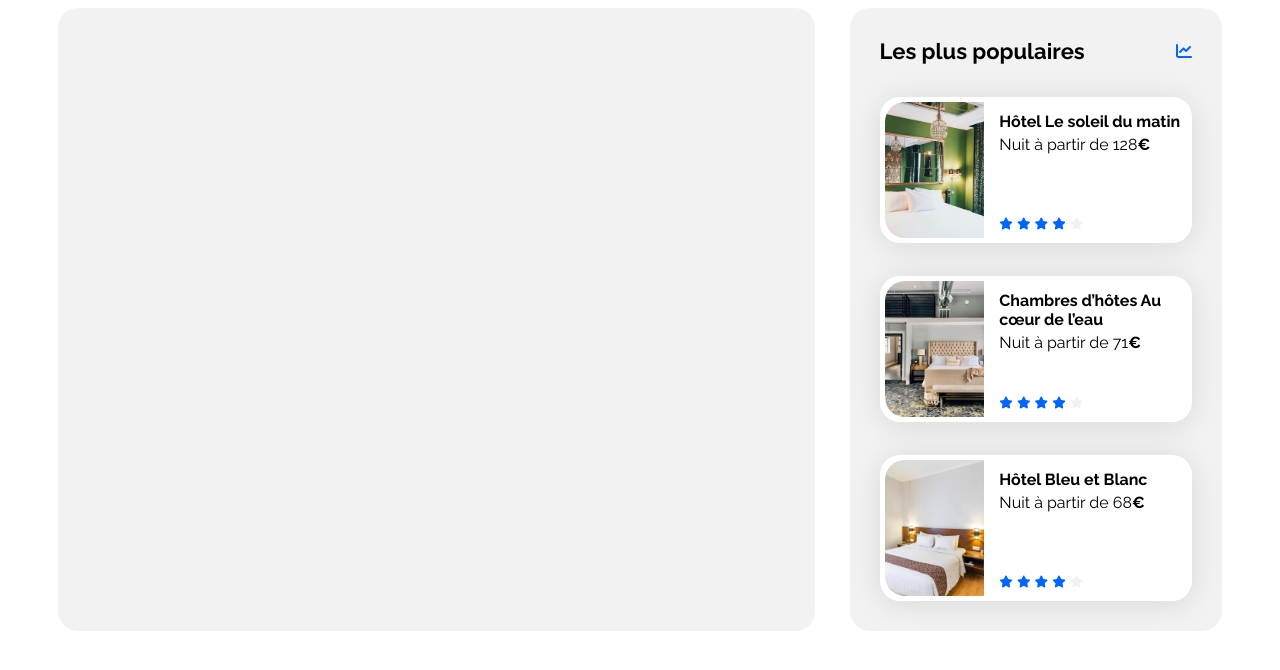
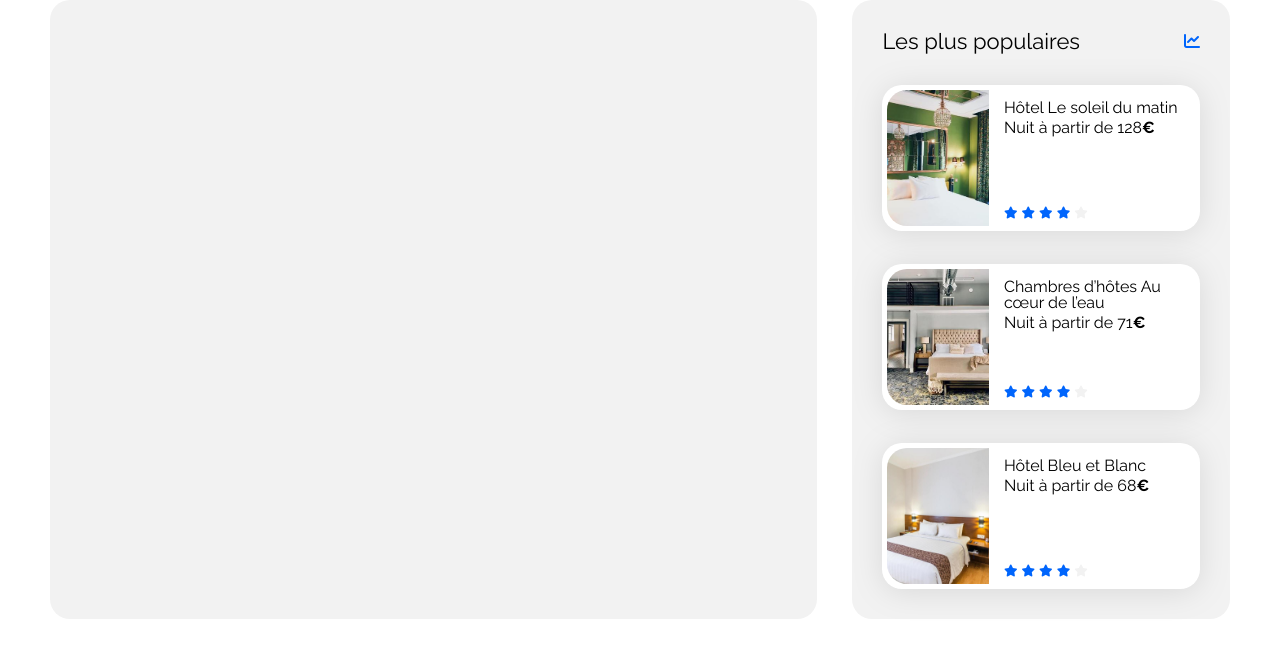
Before and after one commit to D-Sriver/Projet_2_booki_oc, a plain HTML site: page index.html in a window 1280 px wide. Drawn offline with Linux system fonts and the light colour scheme.

Commit message:
📦 NEW: add reset css

```diff
--- /dev/null
+++ b/css/reset.css
@@ -0,0 +1,48 @@
+/* http://meyerweb.com/eric/tools/css/reset/
+   v2.0 | 20110126
+   License: none (public domain)
+*/
+
+html, body, div, span, applet, object, iframe,
+h1, h2, h3, h4, h5, h6, p, blockquote, pre,
+a, abbr, acronym, address, big, cite, code,
+del, dfn, em, img, ins, kbd, q, s, samp,
+small, strike, strong, sub, sup, tt, var,
+b, u, i, center,
+dl, dt, dd, ol, ul, li,
+fieldset, form, label, legend,
+table, caption, tbody, tfoot, thead, tr, th, td,
+article, aside, canvas, details, embed,
+figure, figcaption, footer, header, hgroup,
+menu, nav, output, ruby, section, summary,
+time, mark, audio, video {
+	margin: 0;
+	padding: 0;
+	border: 0;
+	font-size: 100%;
+	font: inherit;
+	vertical-align: baseline;
+}
+/* HTML5 display-role reset for older browsers */
+article, aside, details, figcaption, figure,
+footer, header, hgroup, menu, nav, section {
+	display: block;
+}
+body {
+	line-height: 1;
+}
+ol, ul {
+	list-style: none;
+}
+blockquote, q {
+	quotes: none;
+}
+blockquote:before, blockquote:after,
+q:before, q:after {
+	content: '';
+	content: none;
+}
+table {
+	border-collapse: collapse;
+	border-spacing: 0;
+}
--- a/index.html
+++ b/index.html
@@ -11,6 +11,7 @@
     <link rel="stylesheet" href="https://cdnjs.cloudflare.com/ajax/libs/font-awesome/6.2.1/css/all.min.css"
         integrity="sha512-MV7K8+y+gLIBoVD59lQIYicR65iaqukzvf/nwasF0nqhPay5w/9lJmVM2hMDcnK1OnMGCdVK+iQrJ7lzPJQd1w=="
         crossorigin="anonymous" referrerpolicy="no-referrer" />
+    <link rel="stylesheet" href="./css/reset.css">
     <link rel="stylesheet" href="./css/style.css">
 </head>
 
```
